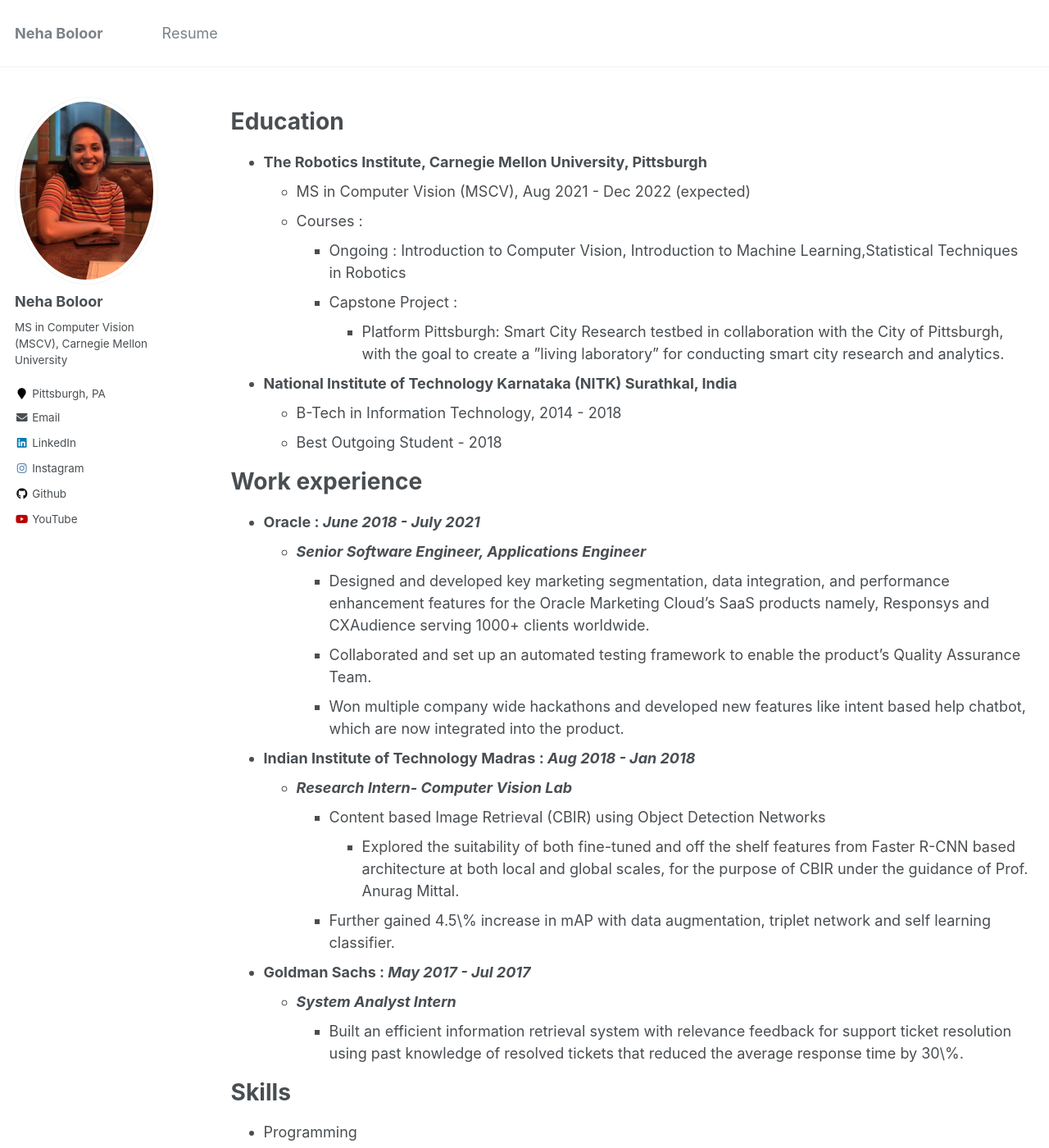
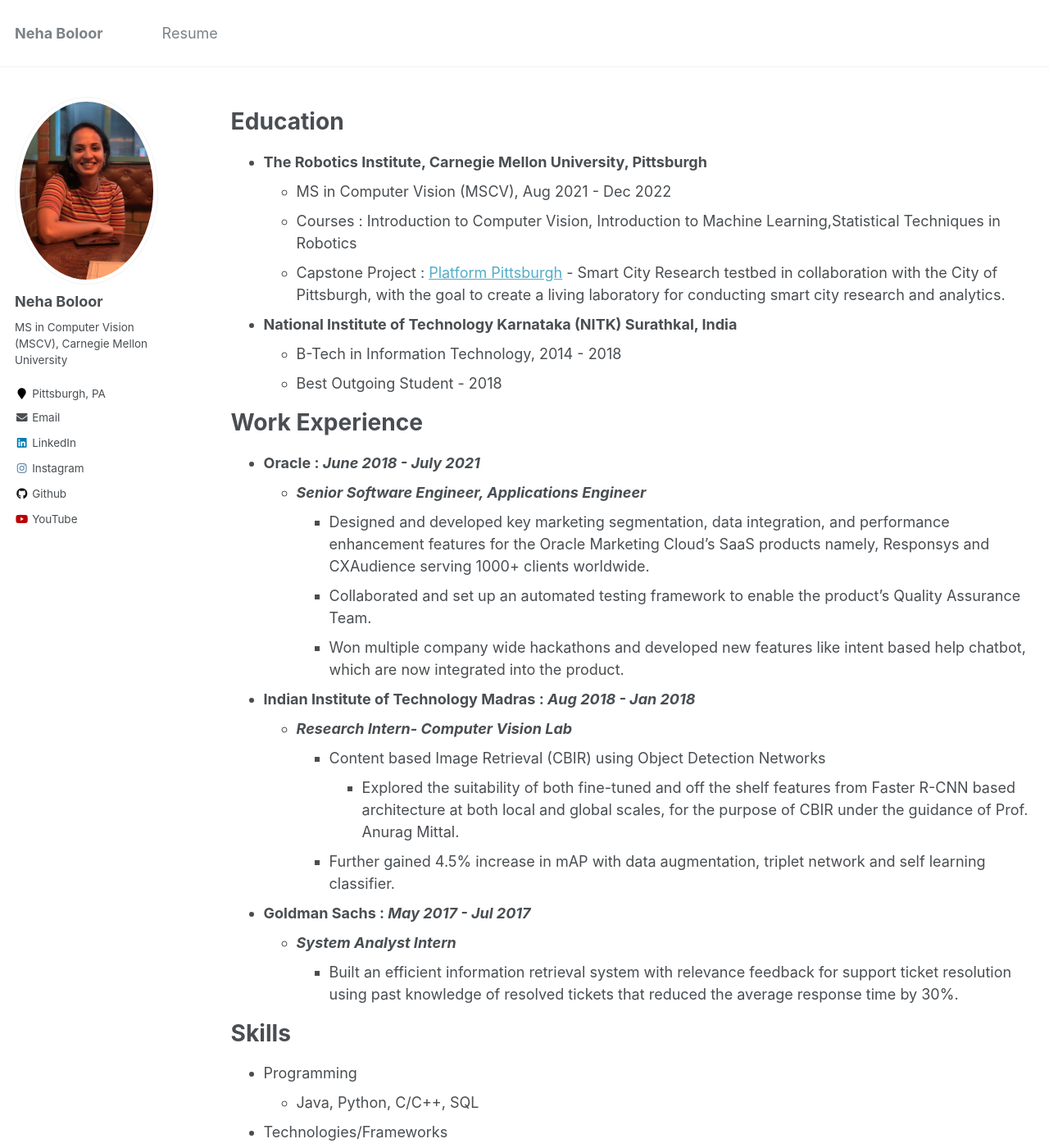
Before and after one commit to neha-boloor/neha-boloor.github.io, a Jekyll site: the page built from _pages/cv.md, in a window 1280 px wide and 1400 px high. Shown: the whole window at 82% size. Built offline with Jekyll 4.4.1, drawn with Linux system fonts in a browser that asks for light colours; some of the changed text lies outside the part shown.

Commit message:
Content Updated

```diff
--- a/_config.yml
+++ b/_config.yml
@@ -113,7 +113,7 @@
   vine             :
   weibo            :
   xing             :
-  youtube          : "UC2kQQOftx1CZuh2r-6_z-ig"
+  youtube          : "NehaBoloorRao"
   wikipedia        :
 
 
--- a/_includes/author-profile.html
+++ b/_includes/author-profile.html
@@ -86,7 +86,7 @@
         <li><a href="https://steamcommunity.com/id/{{ author.steam }}"><i class="fab fa-fw fa-steam-square" aria-hidden="true"></i> Steam</a></li>
       {% endif %}
       {% if author.youtube %}
-        <li><a href="https://www.youtube.com/user/{{ author.youtube }}"><i class="fab fa-fw fa-youtube" aria-hidden="true"></i> YouTube</a></li>
+        <li><a href="https://www.youtube.com/c/{{ author.youtube }}"><i class="fab fa-fw fa-youtube" aria-hidden="true"></i> YouTube</a></li>
       {% endif %}
       {% if author.soundcloud %}
         <li><a href="https://soundcloud.com/{{ author.soundcloud }}"><i class="fab fa-fw fa-soundcloud" aria-hidden="true"></i> Soundcloud</a></li>
--- a/_pages/cv.md
+++ b/_pages/cv.md
@@ -12,16 +12,16 @@
 Education
 ======
 * **The Robotics Institute, Carnegie Mellon University, Pittsburgh**
-  * MS in Computer Vision (MSCV), Aug 2021 - Dec 2022 (expected)
-  * Courses :
-    * Ongoing : Introduction to Computer Vision, Introduction to Machine Learning,Statistical Techniques in Robotics
-    * Capstone Project :
-      * Platform Pittsburgh: Smart City Research testbed in collaboration with the City of Pittsburgh, with the goal to create a ”living laboratory” for conducting smart city research and analytics.
+  * MS in Computer Vision (MSCV), Aug 2021 - Dec 2022
+  * Courses : Introduction to Computer Vision, Introduction to Machine Learning,Statistical Techniques in Robotics
+  * Capstone Project :
+      [Platform Pittsburgh](http://platformpgh.cs.cmu.edu/) -  Smart City Research testbed in collaboration with the City of Pittsburgh, with the goal to create a living laboratory for conducting smart city research and analytics.
+
 * **National Institute of Technology Karnataka (NITK) Surathkal, India**
   * B-Tech in Information Technology, 2014 - 2018
   * Best Outgoing Student - 2018
 
-Work experience
+Work Experience
 ======
 * **Oracle : _June 2018 - July 2021_**
   * _**Senior Software Engineer, Applications Engineer**_
@@ -33,11 +33,11 @@
   * _**Research Intern- Computer Vision Lab**_
     * Content based Image Retrieval (CBIR) using Object Detection Networks
     	* Explored the suitability of both fine-tuned and off the shelf features from Faster R-CNN based architecture at both local and global scales, for the purpose of CBIR under the guidance of Prof. Anurag Mittal.
-	* Further gained 4.5\% increase in mAP with data augmentation, triplet network and self learning classifier.
+	* Further gained 4.5% increase in mAP with data augmentation, triplet network and self learning classifier.
 
 * **Goldman Sachs : _May 2017 - Jul 2017_**
   * _**System Analyst Intern**_
-    * Built an efficient information retrieval system with relevance feedback for support ticket resolution using past knowledge of resolved tickets that reduced the average response time by 30\%.
+    * Built an efficient information retrieval system with relevance feedback for support ticket resolution using past knowledge of resolved tickets that reduced the average response time by 30%.
 
 Skills
 ======
```
Also changed, not shown: other parts of _pages/cv.md (+1 -1 lines).
